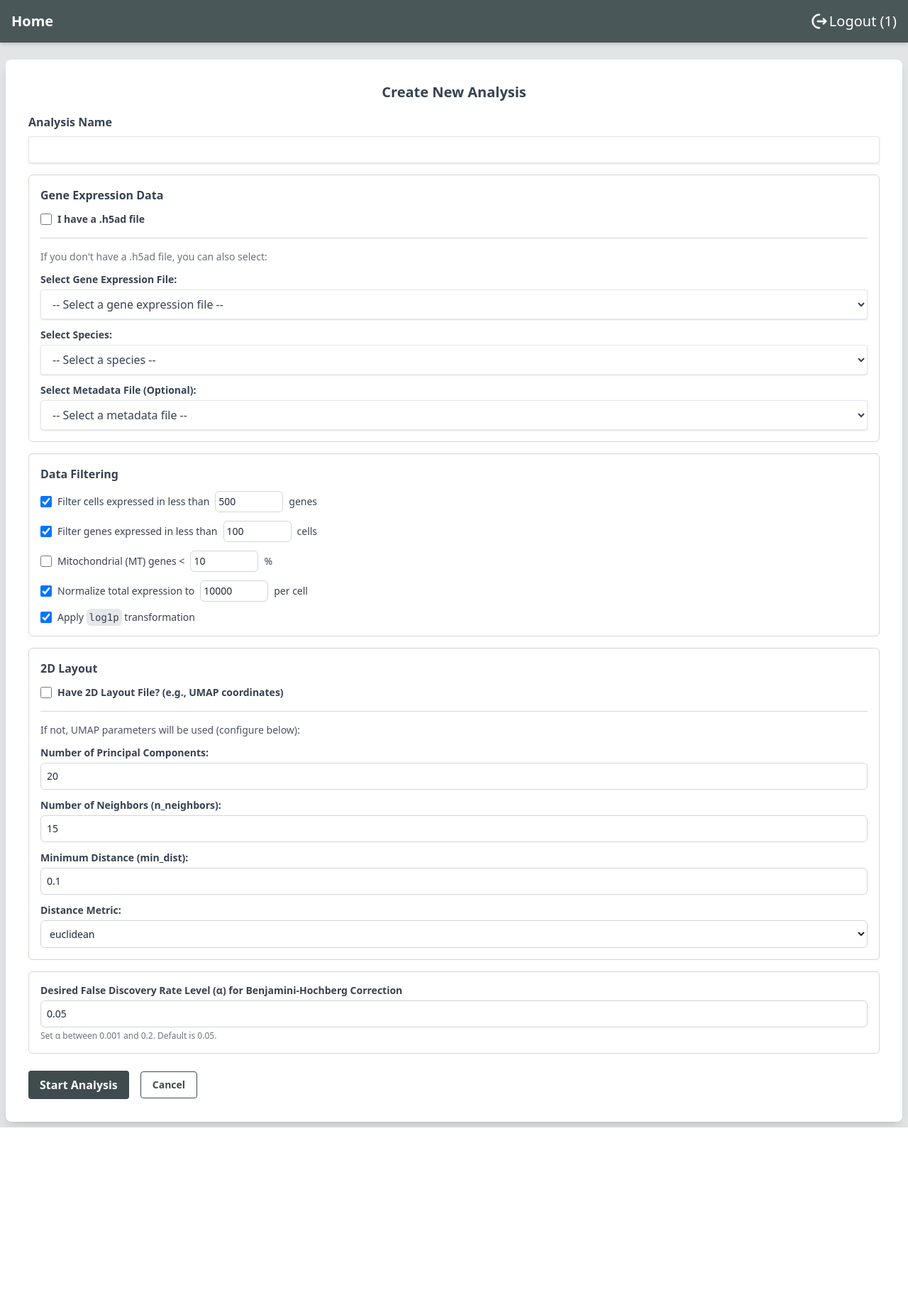
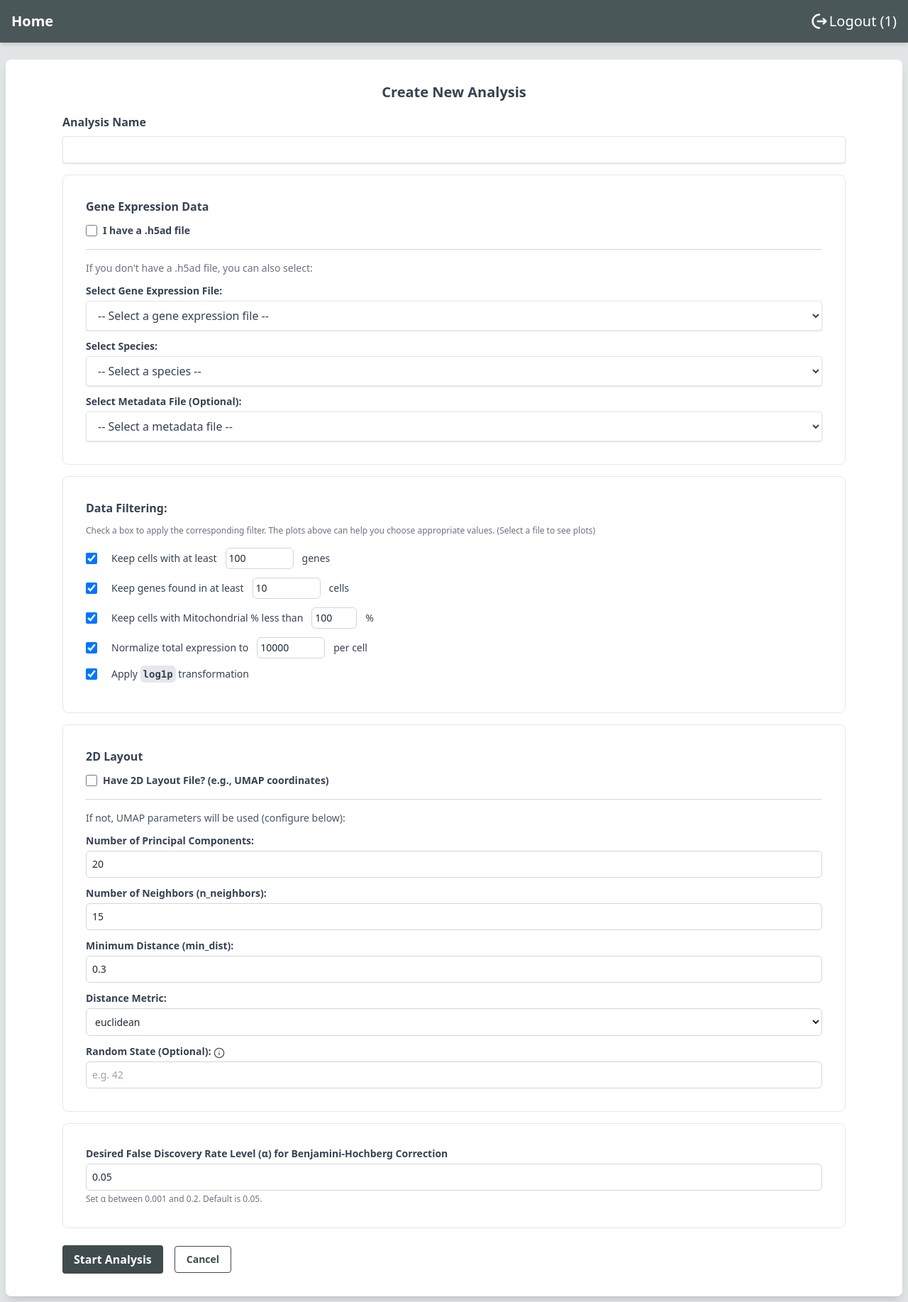
Before and after one commit to PathwayAndDataAnalysis/TF-PREDICTION-WEB, a Flask app: page /analysis/create in a window 1280 px wide. Shown: the whole page at 71% size. Before the commit the page ends 1589 px from the top, so only its background shows below. Run offline with Flask 3, Linux system fonts and the light colour scheme; the visitor is signed in with stand-in values (Sample User, id 1); style sheets or scripts are compiled from the project's sources; some libraries are stand-ins or nearby versions.

Commit message:
Few feature upgrade

```diff
--- a/app/routes.py
+++ b/app/routes.py
@@ -391,24 +391,16 @@ def create_analysis():
         data_filtering = {}
         if request.form.get("filter_cells") == "on":
             data_filtering["filter_cells"] = True
-            data_filtering["filter_cells_value"] = request.form.get(
-                "filter_cells_value", default=500, type=int
-            )
+            data_filtering["min_genes"] = request.form.get("min_genes")
         if request.form.get("filter_genes") == "on":
             data_filtering["filter_genes"] = True
-            data_filtering["filter_genes_value"] = request.form.get(
-                "filter_genes_value", default=100, type=int
-            )
+            data_filtering["min_cells"] = request.form.get("min_cells")
         if request.form.get("qc_filter") == "on":
             data_filtering["qc_filter"] = True
-            data_filtering["qc_filter_value"] = request.form.get(
-                "qc_filter_value", default=10, type=int
-            )
+            data_filtering["max_mt_pct"] = request.form.get("max_mt_pct")
         if request.form.get("data_normalize") == "on":
             data_filtering["data_normalize"] = True
-            data_filtering["data_normalize_value"] = request.form.get(
-                "data_normalize_value", default=10000, type=int
-            )
+            data_filtering["data_normalize_value"] = request.form.get("data_normalize_value")
         if request.form.get("log_transform") == "on":
             data_filtering["log_transform"] = True
 
@@ -418,8 +410,9 @@ def create_analysis():
             umap_parameters = {
                 "pca_components": request.form.get("pca_components", default=20, type=int),
                 "n_neighbors": request.form.get("n_neighbors", default=15, type=int),
-                "min_dist": request.form.get("min_dist", default=0.1, type=float),
+                "min_dist": request.form.get("min_dist", default=0.3, type=float),
                 "metric": request.form.get("metric", default="euclidean"),
+                "random_state": request.form.get("random_state", type=int, default=0)
             }
 
         # Gene Expression File Validation
--- a/static/js/create_analysis.js
+++ b/static/js/create_analysis.js
@@ -79,6 +79,23 @@ function renderHistogram(divElement, data, title, xtitle, ytitle) {
 	});
 }
 
+function addInputValidation(inputId, min, max=null) {
+    const input = document.getElementById(inputId);
+    if (!input) return;
+    input.addEventListener("input", function () {
+        let value = parseInt(this.value, 10);
+
+        if (isNaN(value)) {
+            this.value = "";
+            return;
+        }
+        if (value < min) this.value = min;
+		if (max !== null && value > max) {
+			this.value = max;
+		}
+    });
+}
+
 document.addEventListener("DOMContentLoaded", function () {
 	toggleH5adSection();
 	toggleLayoutSection();
@@ -126,24 +143,51 @@ document.addEventListener("DOMContentLoaded", function () {
 					"Cell Count"
 				);
 
-				document.getElementById("qc-plot-genes-per-cell-stats").innerHTML = `<p class="text-sm mt-2">
-						<span class="font-semibold">Mean: </span>${file.qc_metrics.data_summary.mean_n_genes_by_counts},
-						<span class="font-semibold">Standard Deviation: </span>${file.qc_metrics.data_summary.sd_n_genes_by_counts},
-						<span class="font-semibold">Min. Value: </span>${file.qc_metrics.data_summary.min_n_genes_by_counts},
-						<span class="font-semibold">Max. Value: </span>${file.qc_metrics.data_summary.max_n_genes_by_counts}
-					</p>`;
-				document.getElementById("qc-plot-cells-per-gene-stats").innerHTML = `<p class="text-sm mt-2">
-						<span class="font-semibold">Mean: </span>${file.qc_metrics.data_summary.mean_n_cells_by_counts},
-						<span class="font-semibold">Standard Deviation: </span>${file.qc_metrics.data_summary.sd_n_cells_by_counts},
-						<span class="font-semibold">Min. Value: </span>${file.qc_metrics.data_summary.min_n_cells_by_counts},
-						<span class="font-semibold">Max. Value: </span>${file.qc_metrics.data_summary.max_n_cells_by_counts}
-					</p>`;
-				document.getElementById("qc-plot-mt-percent-stats").innerHTML = `<p class="text-sm mt-2">
-						<span class="font-semibold">Mean: </span>${file.qc_metrics.data_summary.mean_pct_counts_mt},
-						<span class="font-semibold">Standard Deviation: </span>${file.qc_metrics.data_summary.sd_pct_counts_mt},
-						<span class="font-semibold">Min. Value: </span>${file.qc_metrics.data_summary.min_pct_counts_mt},
-						<span class="font-semibold">Max. Value: </span>${file.qc_metrics.data_summary.max_pct_counts_mt}
-					</p>`;
+				document.getElementById("qc-plot-genes-per-cell-stats").innerHTML =
+					`<div class="flex justify-between w-full">
+						<p class="text-xs mt-2 font-mono text-gray-500">
+							<span class="font-semibold">Min. Value: </span>${file.qc_metrics.data_summary.min_n_genes_by_counts}
+						</p>
+						<p class="text-xs mt-2 font-mono text-gray-500">
+							<span class="font-semibold">Mean: </span>${file.qc_metrics.data_summary.mean_n_genes_by_counts}
+						</p>
+						<p class="text-xs mt-2 font-mono text-gray-500">
+							<span class="font-semibold">Standard Deviation: </span>${file.qc_metrics.data_summary.sd_n_genes_by_counts}
+						</p>
+						<p class="text-xs mt-2 font-mono text-gray-500">
+							<span class="font-semibold">Max. Value: </span>${file.qc_metrics.data_summary.max_n_genes_by_counts}
+						</p>
+					</div>`;
+				document.getElementById("qc-plot-cells-per-gene-stats").innerHTML =
+					`<div class="flex justify-between w-full">
+						<p class="text-xs mt-2 font-mono text-gray-500">
+							<span class="font-semibold">Min. Value: </span>${file.qc_metrics.data_summary.min_n_cells_by_counts}
+						</p>
+						<p class="text-xs mt-2 font-mono text-gray-500">
+							<span class="font-semibold">Mean: </span>${file.qc_metrics.data_summary.mean_n_cells_by_counts}
+						</p>
+						<p class="text-xs mt-2 font-mono text-gray-500">
+							<span class="font-semibold">Standard Deviation: </span>${file.qc_metrics.data_summary.sd_n_cells_by_counts}
+						</p>
+						<p class="text-xs mt-2 font-mono text-gray-500">
+							<span class="font-semibold">Max. Value: </span>${file.qc_metrics.data_summary.max_n_cells_by_counts}
+						</p>
+					</div>`;
+				document.getElementById("qc-plot-mt-percent-stats").innerHTML =
+					`<div class="flex justify-between w-full">
+						<p class="text-xs mt-2 font-mono text-gray-500">
+							<span class="font-semibold">Min. Value: </span>${file.qc_metrics.data_summary.min_pct_counts_mt}
+						</p>
+						<p class="text-xs mt-2 font-mono text-gray-500">
+							<span class="font-semibold">Mean: </span>${file.qc_metrics.data_summary.mean_pct_counts_mt}
+						</p>
+						<p class="text-xs mt-2 font-mono text-gray-500">
+							<span class="font-semibold">Standard Deviation: </span>${file.qc_metrics.data_summary.sd_pct_counts_mt}
+						</p>
+						<p class="text-xs mt-2 font-mono text-gray-500">
+							<span class="font-semibold">Max. Value: </span>${file.qc_metrics.data_summary.max_pct_counts_mt}
+						</p>
+					</div>`;
 				return;
 			}
 		}
@@ -157,4 +201,51 @@ document.addEventListener("DOMContentLoaded", function () {
 	h5adFileSelection.addEventListener("change", function () {
 		showQcPlotsForFile(h5adFileSelection.value);
 	});
+
+	// Validation for input fields
+	addInputValidation("min-genes", 0);
+	addInputValidation("min-cells", 0);
+	addInputValidation("data-nomralize-value", 0);
+	addInputValidation("max-mt-pct", 0, 100);
+	addInputValidation("pca_components", 2);
+	addInputValidation("n_neighbors", 2);
+	addInputValidation("min_dist", 0.0, 1.0);
+	addInputValidation("random-state", 0, 2147483647);
+
+
+	// Reusable tooltip logic for all info buttons
+    const infoButtons = document.querySelectorAll('.info-btn');
+    let openTooltip = null;
+
+    infoButtons.forEach(btn => {
+        btn.addEventListener('click', function (e) {
+            e.stopPropagation();
+            // Hide any open tooltip
+            if (openTooltip) openTooltip.classList.add('hidden');
+            // Show the clicked tooltip
+            const tooltipId = btn.getAttribute('data-tooltip-id');
+            const tooltip = document.getElementById(tooltipId);
+            if (tooltip) {
+                tooltip.classList.toggle('hidden');
+                // Position tooltip below the button
+                const rect = btn.getBoundingClientRect();
+                tooltip.style.top = (rect.bottom + window.scrollY + 5) + "px";
+                tooltip.style.left = (rect.left + window.scrollX) + "px";
+                openTooltip = tooltip;
+            }
+        });
+    });
+
+    // Hide tooltip when clicking outside
+    document.addEventListener('click', function () {
+        if (openTooltip) openTooltip.classList.add('hidden');
+        openTooltip = null;
+    });
+
+    // Prevent closing when clicking inside tooltip
+    document.querySelectorAll('.z-10').forEach(tooltip => {
+        tooltip.addEventListener('click', function (e) {
+            e.stopPropagation();
+        });
+    });
 });
--- a/templates/create_analysis.html
+++ b/templates/create_analysis.html
@@ -1,5 +1,5 @@
 {% extends "base.html" %} {% block title %}Create New Analysis{% endblock %} {% block content %}
-<div class="mx-auto mt-2 bg-white p-8 rounded-lg shadow-lg">
+<div class="mx-auto mt-2 bg-white px-20 py-8 rounded-lg shadow-lg">
     <h1 class="text-xl font-bold text-center text-gray-700 mb-4">Create New Analysis</h1>
     <form method="POST" action="{{ url_for('main_routes.create_analysis') }}">
         <input type="hidden" name="csrf_token" value="{{ csrf_token() if csrf_token else '' }}" />
@@ -12,7 +12,7 @@
         </div>
 
         <!-- Gene Expression Section -->
-        <div class="mb-4 p-4 border border-gray-300 rounded-md">
+        <div class="p-8 rounded-lg mb-4 border border-gray-200">
             <p class="font-bold text-gray-700 mb-3 text-md">Gene Expression Data</p>
             <div class="mb-3 flex items-center">
                 <input type="checkbox" id="have_h5ad" name="have_h5ad"
@@ -86,12 +86,9 @@
         </div>
 
         <!-- QC Plots Section -->
-        <div id="qc-plots-container" class="mt-4 mb-6 p-4 border border-gray-200 rounded-md bg-gray-50 hidden">
+        <div id="qc-plots-container" class="mt-4 mb-4 p-8 border border-gray-200 rounded-lg bg-gray-50 hidden">
             <h3 class="text-md font-semibold text-gray-700 mb-3">Quality Control Plots for Selected File</h3>
             <div class="grid md:grid-cols-1 gap-4">
-{#                <div id="qc-plot-genes-per-cell" class="h-64"></div>#}
-{#                <div id="qc-plot-cells-per-gene" class="h-64"></div>#}
-{#                <div id="qc-plot-mt-percent" class="h-64"></div>#}
                 <div>
                     <div id="qc-plot-genes-per-cell" class="h-64"></div>
                     <div id="qc-plot-genes-per-cell-stats"></div>
@@ -108,59 +105,113 @@
         </div>
 
         <!-- Data Filtering Section -->
-        <div class="mb-4 p-4 border border-gray-300 rounded-md">
-            <p class="font-bold text-gray-700 mb-3 text-md">Data Filtering</p>
+{#        <div class="mb-4 p-4 border border-gray-300 rounded-md">#}
+{#            <p class="font-bold text-gray-700 mb-3 text-md">Data Filtering</p>#}
+{##}
+{#            <div class="mb-3 flex items-center">#}
+{#                <input type="checkbox" id="filter-cells" name="filter_cells" value="on" checked#}
+{#                    class="mr-2 h-4 w-4 text-blue-600 border-gray-300 rounded focus:ring-blue-500" />#}
+{#                <label for="filter-cells" class="text-sm text-gray-700 mr-2">Filter cells expressed in less#}
+{#                    than</label>#}
+{#                <input type="number" id="filter-cells-value" name="filter_cells_value" value="100" min="0"#}
+{#                    class="w-24 p-1 border border-gray-300 rounded-md text-sm" />#}
+{#                <span class="text-sm text-gray-700 ml-2">genes</span>#}
+{#            </div>#}
+{##}
+{#            <div class="mb-3 flex items-center">#}
+{#                <input type="checkbox" id="filter-genes" name="filter_genes" value="on" checked#}
+{#                    class="mr-2 h-4 w-4 text-blue-600 border-gray-300 rounded focus:ring-blue-500" />#}
+{#                <label for="filter-genes" class="text-sm text-gray-700 mr-2">Filter genes expressed in less#}
+{#                    than</label>#}
+{#                <input type="number" id="filter-genes-value" name="filter_genes_value" value="10" min="0"#}
+{#                    class="w-24 p-1 border border-gray-300 rounded-md text-sm" />#}
+{#                <span class="text-sm text-gray-700 ml-2">cells</span>#}
+{#            </div>#}
+{##}
+{#            <div class="mb-3 flex items-center">#}
+{#                <input type="checkbox" id="qc-filter" name="qc_filter" value="on"#}
+{#                    class="mr-2 h-4 w-4 text-blue-600 border-gray-300 rounded focus:ring-blue-500" />#}
+{#                <label for="qc-filter" class="text-sm text-gray-700 mr-2">Mitochondrial (MT) genes < </label>#}
+{#                        <input type="number" id="qc-filter-value" name="qc_filter_value" value="10" min="0"#}
+{#                            class="w-24 p-1 border border-gray-300 rounded-md text-sm" />#}
+{#                        <span class="text-sm text-gray-700 ml-2">%</span>#}
+{#            </div>#}
+{##}
+{#            <div class="mb-3 flex items-center">#}
+{#                <input type="checkbox" id="data-normalize" name="data_normalize" value="on" checked#}
+{#                    class="mr-2 h-4 w-4 text-blue-600 border-gray-300 rounded focus:ring-blue-500" />#}
+{#                <label for="data-normalize" class="text-sm text-gray-700 mr-2">Normalize total expression#}
+{#                    to</label>#}
+{#                <input type="number" id="data-normalize-value" name="data_normalize_value" value="10000" min="0"#}
+{#                    class="w-24 p-1 border border-gray-300 rounded-md text-sm" />#}
+{#                <span class="text-sm text-gray-700 ml-2">per cell</span>#}
+{#            </div>#}
+{##}
+{#            <div class="flex items-center">#}
+{#                <input type="checkbox" id="log-transform" name="log_transform" value="on" checked#}
+{#                    class="mr-2 h-4 w-4 text-blue-600 border-gray-300 rounded focus:ring-blue-500" />#}
+{#                <label for="log-transform" class="text-sm text-gray-700">Apply <span#}
+{#                        class="font-mono font-medium bg-gray-200 rounded-md p-1">log1p</span>#}
+{#                    transformation</label>#}
+{#            </div>#}
+{#        </div>#}
 
-            <div class="mb-3 flex items-center">
+        <div class="p-8 rounded-lg mb-4 border border-gray-200">
+            <p class="font-semibold text-gray-700 mb-3 text-md">Data Filtering:</p>
+            <p class="text-xs text-gray-500 mb-4">Check a box to apply the corresponding filter. The plots above can help you choose appropriate values. (Select a file to see plots)</p>
+
+            <!-- Keep Cells by Gene Count -->
+            <div class="mb-3 flex items-center space-x-3">
                 <input type="checkbox" id="filter-cells" name="filter_cells" value="on" checked
-                    class="mr-2 h-4 w-4 text-blue-600 border-gray-300 rounded focus:ring-blue-500" />
-                <label for="filter-cells" class="text-sm text-gray-700 mr-2">Filter cells expressed in less
-                    than</label>
-                <input type="number" id="filter-cells-value" name="filter_cells_value" value="500" min="0"
-                    class="w-24 p-1 border border-gray-300 rounded-md text-sm" />
-                <span class="text-sm text-gray-700 ml-2">genes</span>
+                       class="mr-2 h-4 w-4 text-blue-600 border-gray-300 rounded focus:ring-blue-500 flex-shrink-0" />
+                <label for="filter-cells" class="text-sm text-gray-700">Keep cells with at least</label>
+                <input type="number" id="min-genes" name="min_genes" value="100" min="0"
+                       class="w-24 p-1 border border-gray-300 rounded-md text-sm" />
+                <span class="text-sm text-gray-700">genes</span>
             </div>
 
-            <div class="mb-3 flex items-center">
+            <!-- Keep Genes by Cell Count -->
+            <div class="mb-3 flex items-center space-x-3">
                 <input type="checkbox" id="filter-genes" name="filter_genes" value="on" checked
-                    class="mr-2 h-4 w-4 text-blue-600 border-gray-300 rounded focus:ring-blue-500" />
-                <label for="filter-genes" class="text-sm text-gray-700 mr-2">Filter genes expressed in less
-                    than</label>
-                <input type="number" id="filter-genes-value" name="filter_genes_value" value="100" min="0"
-                    class="w-24 p-1 border border-gray-300 rounded-md text-sm" />
-                <span class="text-sm text-gray-700 ml-2">cells</span>
+                       class="mr-2 h-4 w-4 text-blue-600 border-gray-300 rounded focus:ring-blue-500 flex-shrink-0" />
+                <label for="filter-genes" class="text-sm text-gray-700">Keep genes found in at least</label>
+                <input type="number" id="min-cells" name="min_cells" value="10" min="0"
+                       class="w-24 p-1 border border-gray-300 rounded-md text-sm" />
+                <span class="text-sm text-gray-700">cells</span>
             </div>
 
-            <div class="mb-3 flex items-center">
-                <input type="checkbox" id="qc-filter" name="qc_filter" value="on"
-                    class="mr-2 h-4 w-4 text-blue-600 border-gray-300 rounded focus:ring-blue-500" />
-                <label for="qc-filter" class="text-sm text-gray-700 mr-2">Mitochondrial (MT) genes < </label>
-                        <input type="number" id="qc-filter-value" name="qc_filter_value" value="10" min="0"
-                            class="w-24 p-1 border border-gray-300 rounded-md text-sm" />
-                        <span class="text-sm text-gray-700 ml-2">%</span>
+            <!-- Keep Cells by MT Percentage -->
+            <div class="mb-3 flex items-center space-x-3">
+                <input type="checkbox" id="qc-filter" name="qc_filter" value="on" checked
+                       class="mr-2 h-4 w-4 text-blue-600 border-gray-300 rounded focus:ring-blue-500 flex-shrink-0" />
+                <label for="qc-filter" class="text-sm text-gray-700">Keep cells with Mitochondrial % less than</label>
+                <input type="number" id="max-mt-pct" name="max_mt_pct" value="100" min="0"
+                       class="w-16 p-1 border border-gray-300 rounded-md text-sm" />
+                <span class="text-sm text-gray-700">%</span>
             </div>
 
-            <div class="mb-3 flex items-center">
+            <!-- Normalization -->
+            <div class="mb-3 flex items-center space-x-3">
                 <input type="checkbox" id="data-normalize" name="data_normalize" value="on" checked
-                    class="mr-2 h-4 w-4 text-blue-600 border-gray-300 rounded focus:ring-blue-500" />
-                <label for="data-normalize" class="text-sm text-gray-700 mr-2">Normalize total expression
-                    to</label>
+                       class="mr-2 h-4 w-4 text-blue-600 border-gray-300 rounded focus:ring-blue-500" />
+                <label for="data-normalize" class="text-sm text-gray-700">Normalize total expression to</label>
                 <input type="number" id="data-normalize-value" name="data_normalize_value" value="10000" min="0"
-                    class="w-24 p-1 border border-gray-300 rounded-md text-sm" />
-                <span class="text-sm text-gray-700 ml-2">per cell</span>
+                       class="w-24 p-1 border border-gray-300 rounded-md text-sm" />
+                <span class="text-sm text-gray-700">per cell</span>
             </div>
 
-            <div class="flex items-center">
+            <!-- Log Transform -->
+            <div class="mb-3 flex items-center">
                 <input type="checkbox" id="log-transform" name="log_transform" value="on" checked
-                    class="mr-2 h-4 w-4 text-blue-600 border-gray-300 rounded focus:ring-blue-500" />
+                       class="mr-5 h-4 w-4 text-blue-600 border-gray-300 rounded focus:ring-blue-500" />
                 <label for="log-transform" class="text-sm text-gray-700">Apply <span
-                        class="font-mono font-medium bg-gray-200 rounded-md p-1">log1p</span>
+                        class="font-mono font-semibold bg-gray-200 rounded-md p-1">log1p</span>
                     transformation</label>
             </div>
         </div>
 
         <!-- 2D Layout Section -->
-        <div class="mb-4 p-4 border border-gray-300 rounded-md">
+        <div class="p-8 rounded-lg mb-4 border border-gray-200">
             <p class="font-bold text-gray-700 mb-3 text-md">2D Layout</p>
             <div class="mb-3 flex items-center">
                 <input type="checkbox" id="have_2d_layout" name="have_2d_layout"
@@ -201,14 +252,14 @@
                 <div class="mb-3">
                     <label for="n_neighbors" class="block text-sm text-gray-700 font-semibold mb-1">Number of
                         Neighbors (n_neighbors):</label>
-                    <input type="number" name="n_neighbors" id="n_neighbors" value="15" min="1"
+                    <input type="number" name="n_neighbors" id="n_neighbors" value="15" min="2"
                         class="w-full p-2 border border-gray-300 rounded-md text-sm" />
                 </div>
 
                 <div class="mb-3">
                     <label for="min_dist" class="block text-sm text-gray-700 font-semibold mb-1">Minimum Distance
                         (min_dist):</label>
-                    <input type="number" step="0.01" name="min_dist" id="min_dist" value="0.1" min="0"
+                    <input type="number" step="0.01" name="min_dist" id="min_dist" value="0.3" min="0"
                         class="w-full p-2 border border-gray-300 rounded-md text-sm" />
                 </div>
 
@@ -221,11 +272,32 @@
                         <option value="euclidean" selected>euclidean</option>
                     </select>
                 </div>
+
+                <div class="mb-3">
+                    <div class="flex items-center space-x-1">
+                        <label for="random-state" class="block text-sm text-gray-700 font-semibold mb-1">Random State (Optional):</label>
+                        <button type="button"
+                                class="text-blue-500 hover:text-blue-700 focus:outline-none focus:ring-2 focus:ring-blue-300 rounded-full info-btn"
+                                data-tooltip-id="random-state-tooltip"
+                                tabindex="0"
+                                aria-label="Info">
+                            <svg xmlns="http://www.w3.org/2000/svg" class="h-4 w-4" fill="none" viewBox="0 0 24 24" stroke="currentColor" stroke-width="2">
+                                <circle cx="12" cy="12" r="10" stroke="currentColor" stroke-width="2" fill="white"></circle>
+                                <path stroke-linecap="round" stroke-linejoin="round" stroke-width="2" d="M12 16v-4m0-4h.01"></path>
+                            </svg>
+                        </button>
+                    </div>
+                    <input type="number" id="random-state" name="random_state" min="0" max="2147483647"
+                           class="w-full p-2 border border-gray-300 rounded-md text-sm" placeholder="e.g. 42" />
+                    <div id="random-state-tooltip" class="hidden absolute z-10 bg-white border border-gray-300 rounded p-2 text-xs text-gray-700 shadow-md w-64">
+                        <strong>Random State:</strong> This parameter sets the random seed for reproducibility. Enter an integer value to ensure the same UMAP result each time. Leave blank for random behavior.
+                    </div>
+                </div>
             </div>
         </div>
 
         <!-- Benjamini-Hochberg Alpha Section -->
-        <div class="mb-6 p-4 border border-gray-300 rounded-md">
+        <div class="p-8 rounded-lg mb-4 border border-gray-200">
             <div class="">
                 <label for="fdr_level" class="block text-sm text-gray-700 font-semibold mb-1">
                     Desired False Discovery Rate Level (α) for Benjamini-Hochberg Correction
```
Also changed, not shown: app/umap_pipeline.py (+23 -9 lines).
